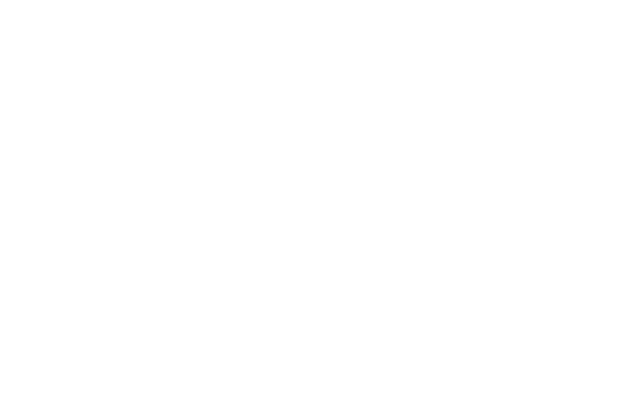
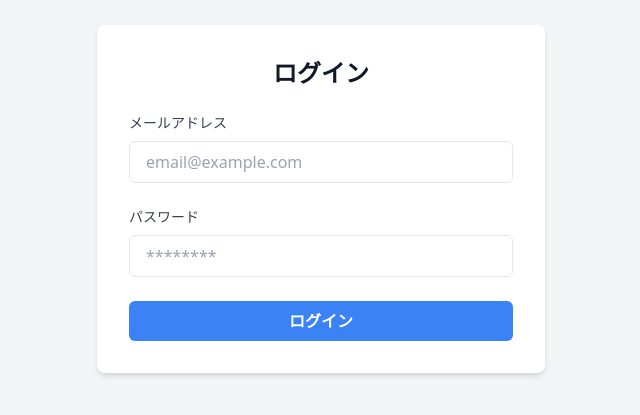
Before and after one commit to barsea/schedpoint, a Vue app in the folder frontend/: page /login in a window 1280 px wide. Before the commit this address had no page. Shown: the part 201-616 px from the top of the page, without its empty margins (319-959 px from the left). Built offline with nearby package versions, Linux system fonts and the light colour scheme.

Commit message:
feat(frontend): ログイン画面を作成

```diff
--- a/frontend/src/router/index.js
+++ b/frontend/src/router/index.js
@@ -1,6 +1,7 @@
 import { createRouter, createWebHistory } from 'vue-router'
 import ScheduleView from '../views/ScheduleView.vue'
 import EventFormView from '@/views/EventFormView.vue'
+import LoginView from '@/views/LoginView.vue'
 
 const router = createRouter({
   history: createWebHistory(import.meta.env.BASE_URL),
@@ -23,6 +24,11 @@
       name: 'event-new',
       component: EventFormView,
     },
+    {
+      path: '/login',
+      name: 'login',
+      component: LoginView,
+    },
   ],
 })
 
--- /dev/null
+++ b/frontend/src/views/LoginView.vue
@@ -0,0 +1,74 @@
+<script setup>
+import { ref } from 'vue'
+import { useRouter } from 'vue-router'
+import { useAuthStore } from '@/stores/auth'
+
+const authStore = useAuthStore()
+const router = useRouter()
+
+const email = ref('')
+const password = ref('')
+const errorMessage = ref('')
+
+const handleLogin = async () => {
+  try {
+    const success = await authStore.login(email.value, password.value)
+
+    if (success) {
+      router.push('/')
+    } else {
+      errorMessage.value = 'メールアドレスまたはパスワードが違います。'
+    }
+  } catch (error) {
+    console.error('Login error:', error)
+    errorMessage.value = 'ログイン中にエラーが発生しました。'
+  }
+}
+</script>
+
+<template>
+  <div class="min-h-screen flex items-center justify-center bg-gray-100 dark:bg-gray-900">
+    <div class="w-full max-w-md p-8 space-y-6 bg-white dark:bg-gray-800 rounded-lg shadow-md">
+      <h2 class="text-2xl font-bold text-center text-gray-900 dark:text-white">ログイン</h2>
+      <form class="space-y-6" @submit.prevent="handleLogin">
+        <div>
+          <label for="email" class="block text-sm font-medium text-gray-700 dark:text-gray-300">
+            メールアドレス
+          </label>
+          <input
+            id="email"
+            v-model="email"
+            type="email"
+            required
+            class="w-full px-4 py-2 mt-2 border rounded-md focus:outline-none focus:ring-2 focus:ring-indigo-600 dark:bg-gray-700 dark:text-white dark:border-gray-600"
+            placeholder="email@example.com"
+          />
+        </div>
+        <div>
+          <label for="password" class="block text-sm font-medium text-gray-700 dark:text-gray-300">
+            パスワード
+          </label>
+          <input
+            id="password"
+            v-model="password"
+            type="password"
+            required
+            class="w-full px-4 py-2 mt-2 border rounded-md focus:outline-none focus:ring-2 focus:ring-indigo-600 dark:bg-gray-700 dark:text-white dark:border-gray-600"
+            placeholder="********"
+          />
+        </div>
+        <p v-if="errorMessage" class="text-sm text-red-600">
+          {{ errorMessage }}
+        </p>
+        <div>
+          <button
+            type="submit"
+            class="w-full px-4 py-2 font-bold text-white bg-blue-500 rounded-md hover:bg-blue-700 focus:outline-none focus:ring-2 focus:ring-offset-2 focus:ring-indigo-500"
+          >
+            ログイン
+          </button>
+        </div>
+      </form>
+    </div>
+  </div>
+</template>
```
